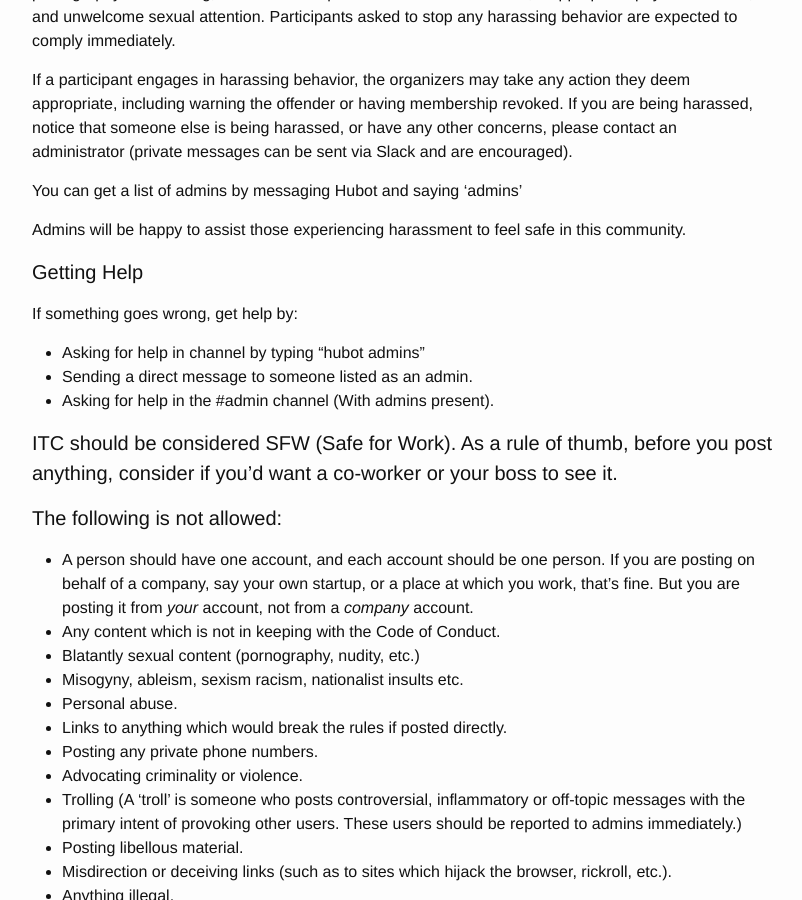
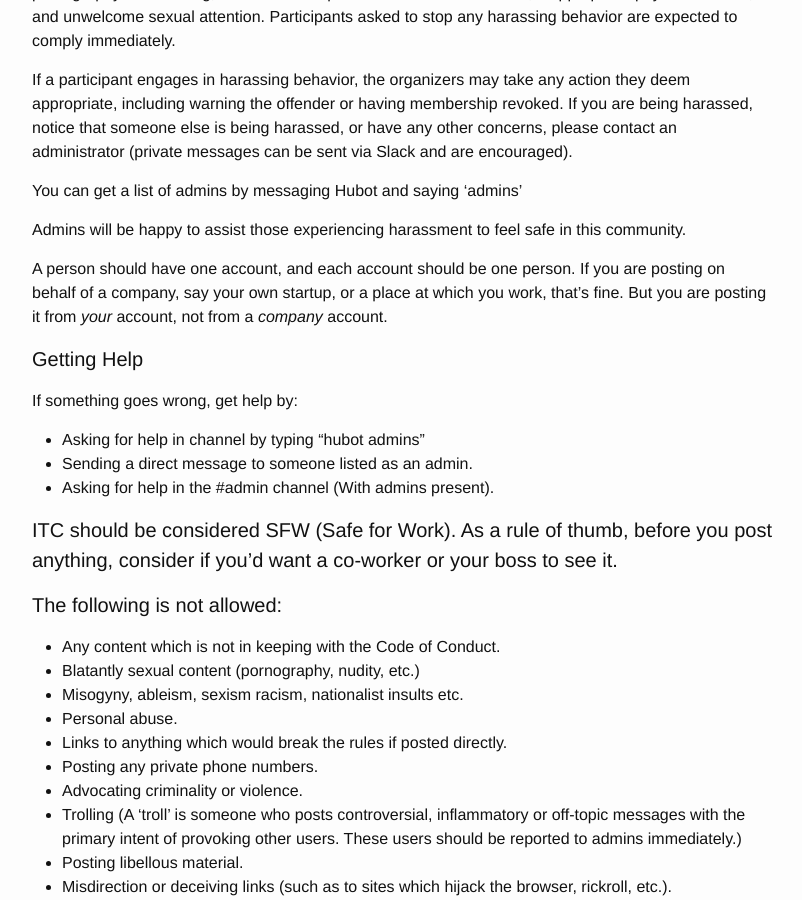
Before and after one commit to IrishTechCommunity/irishtechcommunity.github.io, a Jekyll site: the page built from codeofconduct.md, in a window 1280 px wide and 900 px high, scrolled down 422 px. Shown: the whole window, without its empty margins (238-1040 px from the left). Built offline with Jekyll 4.4.1, drawn with Linux system fonts in a browser that asks for light colours; part of the change alters nothing that is shown.

```diff
--- a/codeofconduct.md
+++ b/codeofconduct.md
@@ -14,6 +14,8 @@ You can get a list of admins by messaging Hubot and saying 'admins'
 
 Admins will be happy to assist those experiencing harassment to feel safe in this community.
 
+A person should have one account, and each account should be one person. If you are posting on behalf of a company, say your own startup, or a place at which you work, that's fine. But you are posting it from *your* account, not from a *company* account.
+
 #### Getting Help
 
 If something goes wrong, get help by:
@@ -26,7 +28,6 @@ If something goes wrong, get help by:
 
 #### The following is not allowed:
 
-- A person should have one account, and each account should be one person. If you are posting on behalf of a company, say your own startup, or a place at which you work, that's fine. But you are posting it from *your* account, not from a *company* account.
 - Any content which is not in keeping with the Code of Conduct.
 - Blatantly sexual content (pornography, nudity, etc.)
 - Misogyny, ableism, sexism racism, nationalist insults etc.
```
